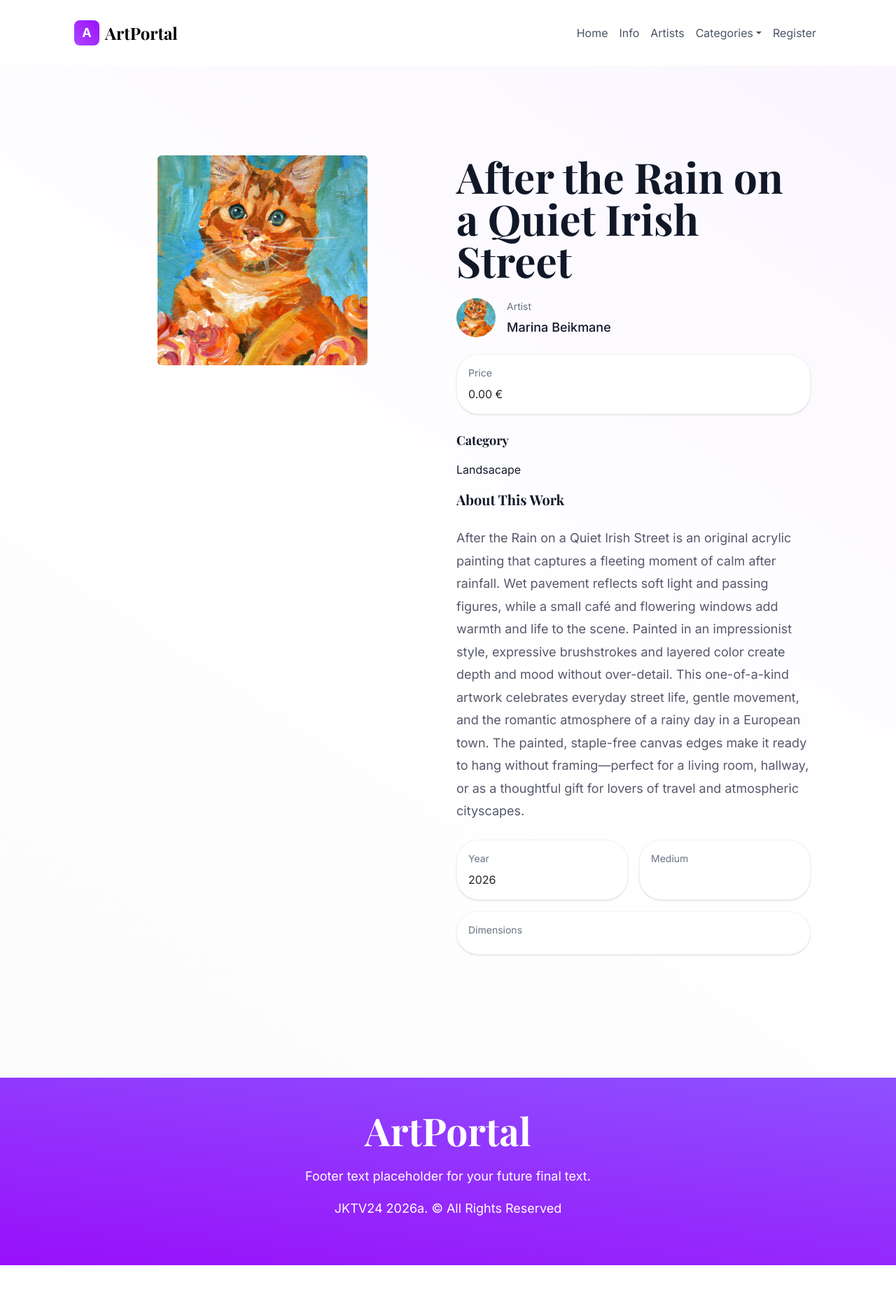
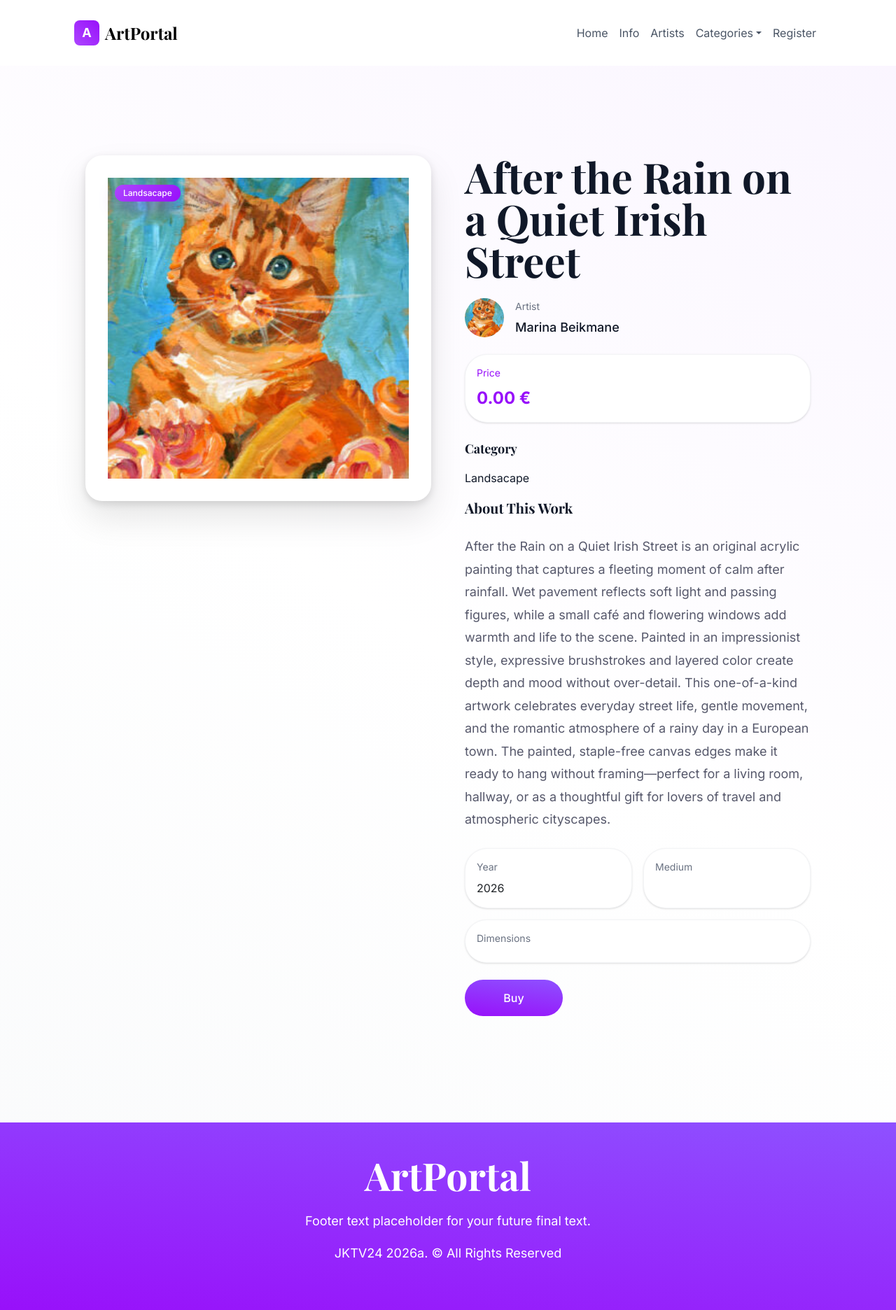
Before and after one commit to ElenaZudina/artportal, a PHP site: page /paintings?id=12 in a window 1280 px wide. Shown: the whole page at 70% size. Before the commit the page ends 1808 px from the top, so only its background shows below. Run offline with PHP 8.4, Linux system fonts and the light colour scheme; data comes from the database, SQL or seed files in the repository.

Commit message:
Finish base frontend for home page, painting and artist pages as the last stable version

```diff
--- a/models/Paintings.php
+++ b/models/Paintings.php
@@ -51,7 +51,7 @@ class Paintings{
     }
 
     public static function getPaintingsByArtistID($id) {
-        $query = "SELECT title, image FROM paintings where artist_id = ? ORDER BY id DESC";
+        $query = "SELECT id, title, image FROM paintings where artist_id = ? ORDER BY id DESC";
         $db = new Database();
         $arr = $db->getAll($query, [$id]);
         return $arr;
--- a/public/css/custom.css
+++ b/public/css/custom.css
@@ -41,6 +41,21 @@
 .single-artist-image {
   aspect-ratio: 1 / 1;
   object-fit: cover;
+  transition: none;
+}
+
+.single-artist-image-wrapper {
+  position: relative;
+}
+
+.single-artist-container {
+  position: relative;
+  border-radius: 1.5rem;
+  background: #ffffff;
+  box-shadow: 0 4px 12px 0 rgba(0, 0, 0, 0.12), 0 24px 48px 0 rgba(0, 0, 0, 0.1);
+  display: block;
+  width: 100%;
+  overflow: hidden;
 }
 
 .one-painting-description {
@@ -50,13 +65,54 @@
   color: #56586B;
 }
 
+.buy-button {
+  background: var(--gradient-footer);
+  color: #FFFFFF;
+  border: none;
+  border-radius: 999px;
+  padding: 14px 30px;
+  min-width: 140px;
+  font-weight: var(--font-weight-medium);
+}
+
+.buy-button:hover,
+.buy-button:focus-visible {
+  color: #FFFFFF;
+  opacity: 0.92;
+}
+
+.one-painting-price-label {
+  color: #9810FA;
+}
+
+.one-painting-price-value {
+  color: #9810FA;
+  font-size: var(--text-xl);
+  font-weight: var(--font-weight-bold);
+}
+
 .one-painting-image {
   display: block;
+  width: 100%;
+  height: auto;
   max-width: 100%;
-  height: auto;
   max-height: 80vh;
-  margin-left: auto;
-  margin-right: auto;
+  object-fit: contain;
+  transition: none;
+}
+
+.one-painting-image-wrapper {
+  position: relative;
+}
+
+.one-painting-container {
+  position: relative;
+  border-radius: 1.5rem;
+  background: #ffffff;
+  box-shadow: 0 4px 12px 0 rgba(0, 0, 0, 0.12), 0 24px 48px 0 rgba(0, 0, 0, 0.1);
+  padding: 32px;
+  display: block;
+  width: 100%;
 }
 
 .artist-profile {
@@ -71,6 +127,7 @@
   border-radius: 50%;
   object-fit: cover;
   flex-shrink: 0;
+  transition: none;
 }
 
 .artist-profile-content {
@@ -140,25 +197,51 @@
   object-fit: cover;
 }
 
+.artist-portfolio-grid .card-img-wrapper {
+  aspect-ratio: 3 / 4;
+  background: #F9FAFB;
+}
+
+.artist-portfolio-grid .card-img-top {
+  display: block;
+  width: 100%;
+  height: 100%;
+  object-fit: cover;
+}
+
 .category-badge {
   position: absolute;
   top: 10px;
   right: 10px;
-  background: rgba(255, 255, 255, 0.9);
-  backdrop-filter: blur(10px);
-  border-radius: 8px;
-  box-shadow:
-    0 4px 10px rgba(0,0,0,0.1),
-    0 1px 3px rgba(0,0,0,0.06);
+  display: inline-flex;
+  align-items: center;
+  justify-content: center;
   padding: 6px 12px;
   border-radius: 15px;
   font-size: var(--text-xs);
   font-weight: var(--font-weight-medium);
+  line-height: 1;
+  background: rgba(255, 255, 255, 0.9);
+  color: #101828;
+  backdrop-filter: blur(10px);
+  box-shadow: 0 4px 10px rgba(0,0,0,0.1), 0 1px 3px rgba(0,0,0,0.06);
   z-index: 10;
   max-width: 80%;
   white-space: nowrap;
   overflow: hidden;
   text-overflow: ellipsis;
+}
+
+.category-badge--top-left {
+  top: 10px;
+  right: auto;
+  left: 10px;
+}
+
+.category-badge--accent {
+  background: linear-gradient(135deg, #AD46FF 0%, #9810FA 100%);
+  color: #FFFFFF;
+  box-shadow: 0 10px 24px rgba(152, 16, 250, 0.28);
 }
 
 /* View Profile link */
--- a/views/partials/paintings.php
+++ b/views/partials/paintings.php
@@ -55,10 +55,15 @@ class ViewPaintings{
 
     public static function OnePainting($item) {
         echo '<div class="container my-4">';
-            echo '<div class="row align-items-start">';
+            echo '<div class="row align-items-start gx-5">';
                 // Левая колонка: Изображение
                 echo '<div class="col-12 col-md-6 mb-4 mb-md-0">';
-                    echo '<img src="images/' . htmlspecialchars( $item['image'] ?? 'test.jpg', ENT_QUOTES, 'UTF-8' ) . '" class="img-fluid rounded one-painting-image" alt="' . htmlspecialchars($item['title'], ENT_QUOTES, 'UTF-8') . '" />';
+                    echo '<div class="one-painting-container">';
+                        echo '<div class="one-painting-image-wrapper">';
+                            echo '<span class="category-badge category-badge--accent category-badge--top-left">' . htmlspecialchars($item['category_name'] ?? 'Unknown', ENT_QUOTES, 'UTF-8') . '</span>';
+                            echo '<img src="images/' . htmlspecialchars( $item['image'] ?? 'test.jpg', ENT_QUOTES, 'UTF-8' ) . '" class="img-fluid one-painting-image" alt="' . htmlspecialchars($item['title'], ENT_QUOTES, 'UTF-8') . '" />';
+                        echo '</div>';
+                    echo '</div>';
                 echo '</div>';
 
                 // Правая колонка: Описание
@@ -77,8 +82,8 @@ class ViewPaintings{
 
                     echo '<div class="card rounded-5 mb-4">';
                         echo '<div class="card-body">';
-                            echo "<p class='card-text mb-2'>Price</p>";
-                            echo "<p class='mb-0'>" . htmlspecialchars($item['price'] ?? 'Unknown', ENT_QUOTES, 'UTF-8') . " €</p>";
+                            echo "<p class='card-text mb-2 one-painting-price-label'>Price</p>";
+                            echo "<p class='mb-0 one-painting-price-value'>" . htmlspecialchars($item['price'] ?? 'Unknown', ENT_QUOTES, 'UTF-8') . " €</p>";
                         echo '</div>';
                     echo '</div>';
 
@@ -117,6 +122,8 @@ class ViewPaintings{
                             echo '</div>';
                         echo '</div>';
                     echo '</div>';
+
+                    echo '<button type="button" class="btn buy-button">Buy</button>';
                 echo '</div>';
             echo '</div>';
         echo '</div>';
```
Also changed, not shown: views/partials/artists.php (+16 -8 lines).
